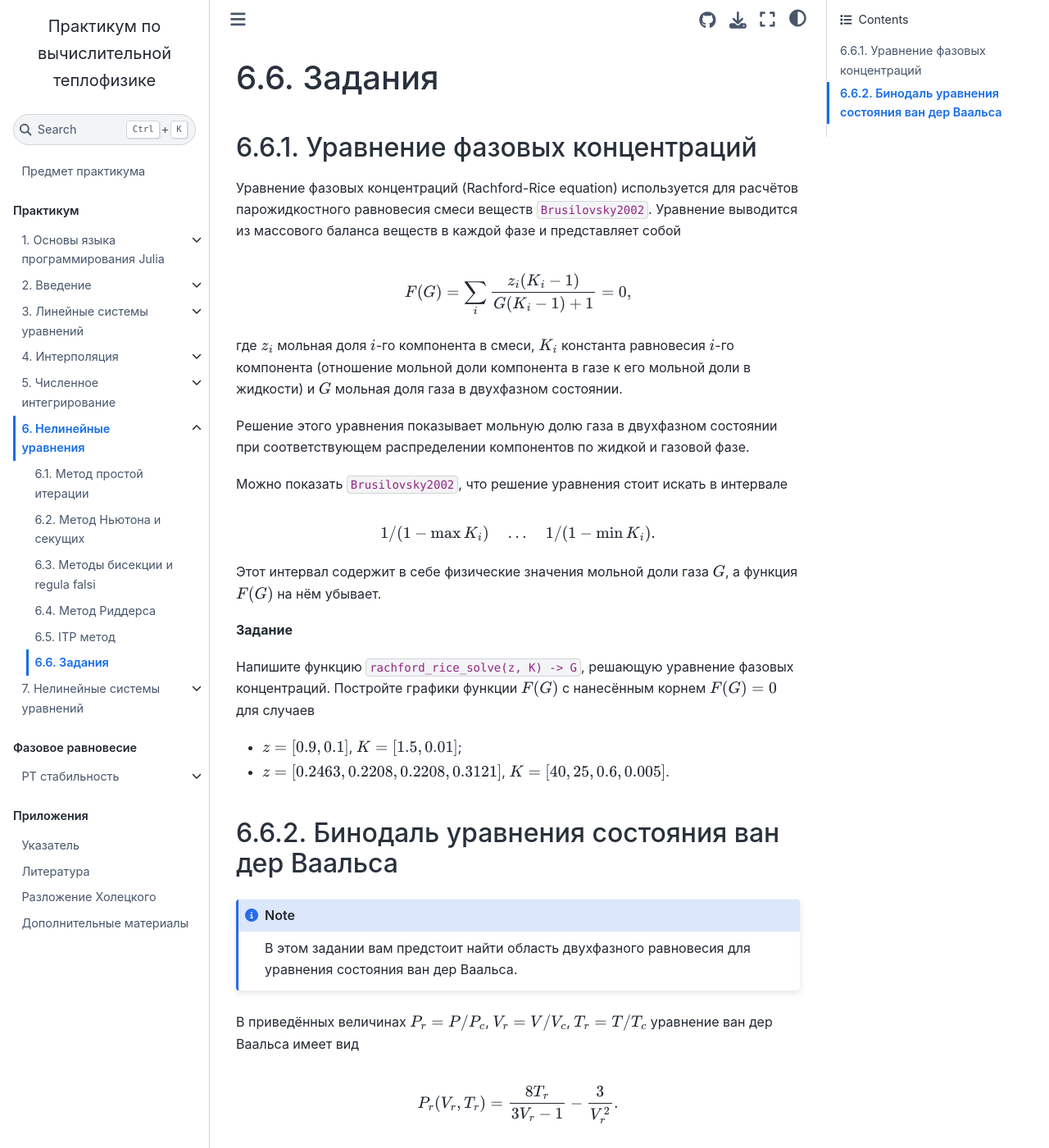
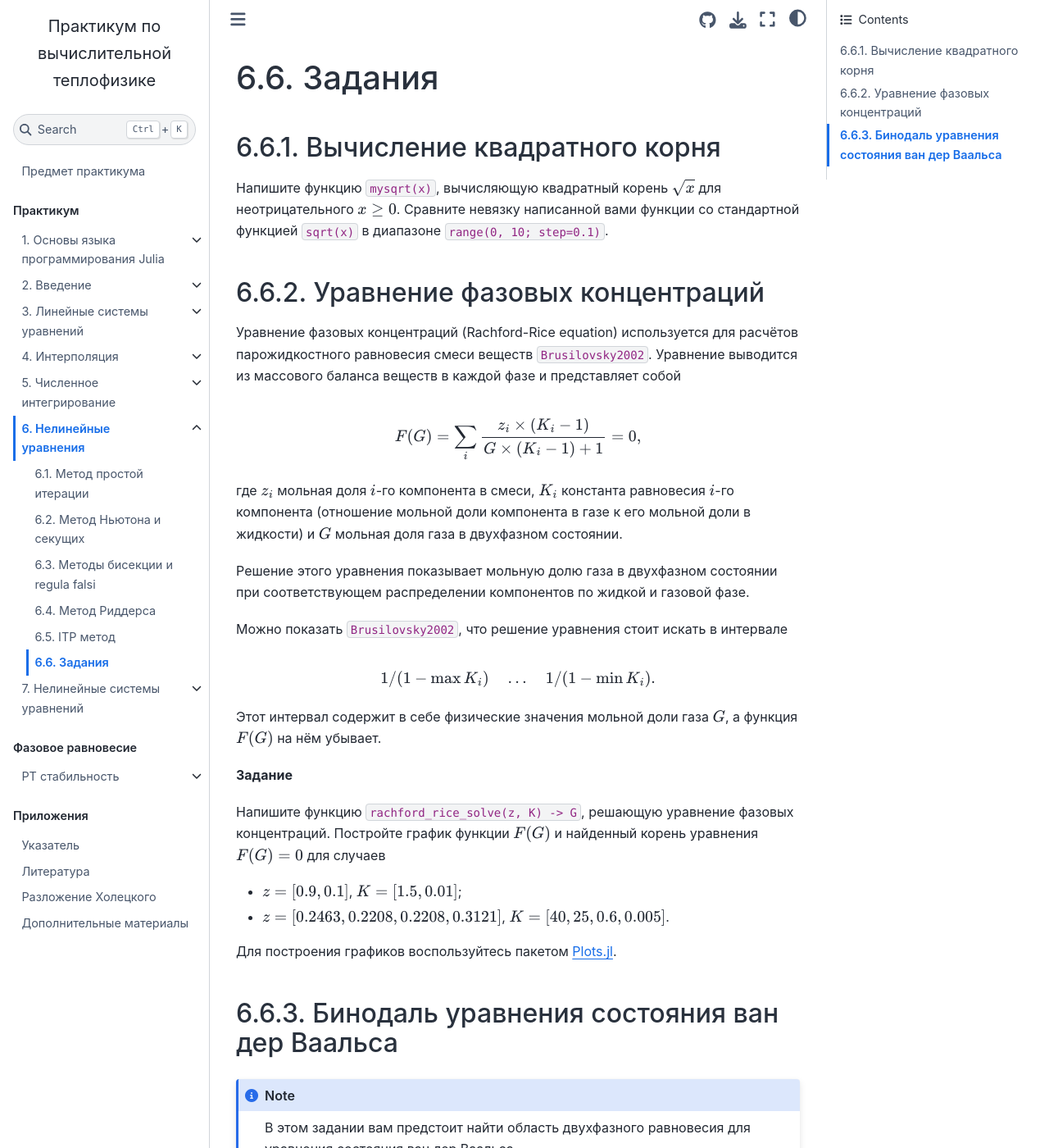
Before and after one commit to stepanzh/computational_thermodynamics, a Jupyter Book: the page built from book/nlroot/ex.md, in a window 1280 px wide and 1400 px high. Shown: the whole window at 82% size. Built offline with Jupyter Book 1.0.4 settings and Sphinx 7.4.7 and the Sphinx Book theme 1.1.4, drawn with Linux system fonts in a browser that asks for light colours; cross-references to code outside the pages are shown as plain code.

Commit message:
feat: nlroot - обновление задания и исправления

````diff
--- a/book/nlroot/ex.md
+++ b/book/nlroot/ex.md
@@ -31,12 +31,17 @@ L_7(x) = \frac{1}{16}(429 x^7 - 693 x^5 + 315 x^3 - 35 x).
 ```
 -->
 
+## Вычисление квадратного корня
+
+Напишите функцию `mysqrt(x)`, вычисляющую квадратный корень $\sqrt{x}$ для неотрицательного $x \ge 0$.
+Сравните невязку написанной вами функции со стандартной функцией `sqrt(x)` в диапазоне `range(0, 10; step=0.1)`.
+
 ## Уравнение фазовых концентраций
 
 Уравнение фазовых концентраций (Rachford-Rice equation) используется для расчётов парожидкостного равновесия смеси веществ {cite}`Brusilovsky2002`. Уравнение выводится из массового баланса веществ в каждой фазе и представляет собой
 
 $$
-F(G) = \sum_{i} \frac{z_i (K_i - 1)}{G (K_i - 1) + 1} = 0,
+F(G) = \sum_{i} \frac{z_i \times (K_i - 1)}{G \times (K_i - 1) + 1} = 0,
 $$
 
 где $z_i$ мольная доля $i$-го компонента в смеси, $K_i$ константа равновесия $i$-го компонента (отношение мольной доли компонента в газе к его мольной доли в жидкости) и $G$ мольная доля газа в двухфазном состоянии.
@@ -54,10 +59,13 @@ $$
 
 **Задание**
 
-Напишите функцию `rachford_rice_solve(z, K) -> G`, решающую уравнение фазовых концентраций. Постройте графики функции $F(G)$ с нанесённым корнем $F(G) = 0$ для случаев
+Напишите функцию `rachford_rice_solve(z, K) -> G`, решающую уравнение фазовых концентраций.
+Постройте график функции $F(G)$ и найденный корень уравнения $F(G) = 0$ для случаев
 
 - $z = [0.9, 0.1]$, $K = [1.5, 0.01]$;
 - $z = [0.2463, 0.2208, 0.2208, 0.3121]$, $K = [40, 25, 0.6, 0.005]$.
+
+Для построения графиков воспользуйтесь пакетом [Plots.jl](https://docs.juliaplots.org/stable/).
 
 
 (ex_vdw_binodal_lekner)=
````
Also changed, not shown: book/nlroot/bisection_regula_falsi.md (+5 -2 lines), book/nlroot/index.md (+4 -2 lines), book/nlroot/itp.md (+9 -6 lines), book/nlroot/ridders.md (+3 -3 lines).
